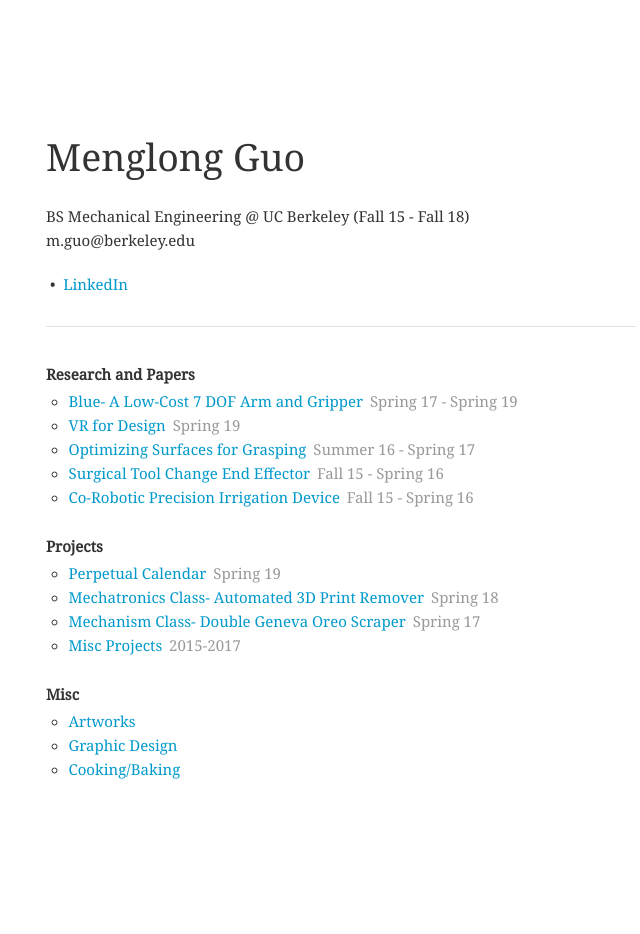
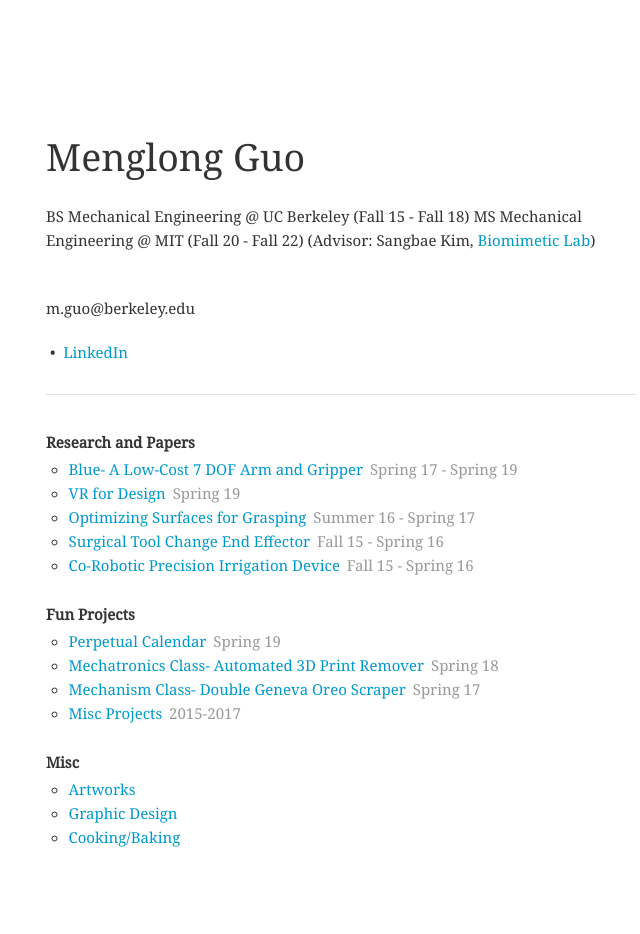
Before and after one commit to menglongguo/website, a Jekyll site: the page built from index.md, in a window 1280 px wide. Shown: the whole page, without its empty margins (299-939 px from the left). Built offline with Jekyll 4.4.1, drawn with Linux system fonts in a browser that asks for light colours; comment, search, counter and statistics services are not loaded; our own code applies the rules of GitHub Pages for plain Markdown files; before the commit the page ends 900 px from its top, so only the background shows below that.

Commit message:
Update index.md

```diff
--- a/index.md
+++ b/index.md
@@ -4,6 +4,8 @@
 
 # Menglong Guo
 BS Mechanical Engineering @ UC Berkeley (Fall 15 - Fall 18)
+MS Mechanical Engineering @ MIT (Fall 20 - Fall 22) (Advisor: Sangbae Kim, [Biomimetic Lab](https://biomimetics.mit.edu/){:target="_blank"})
+
 <br />
 <span id="email"></span>
 
@@ -26,7 +28,7 @@
 {%- endfor -%}
 </ul>
 
-## Projects
+## Fun Projects
 <ul>
 {%- assign sorted_projects = site.projects | sort:"order" | reverse -%}
 {%- for project in sorted_projects -%}
```
